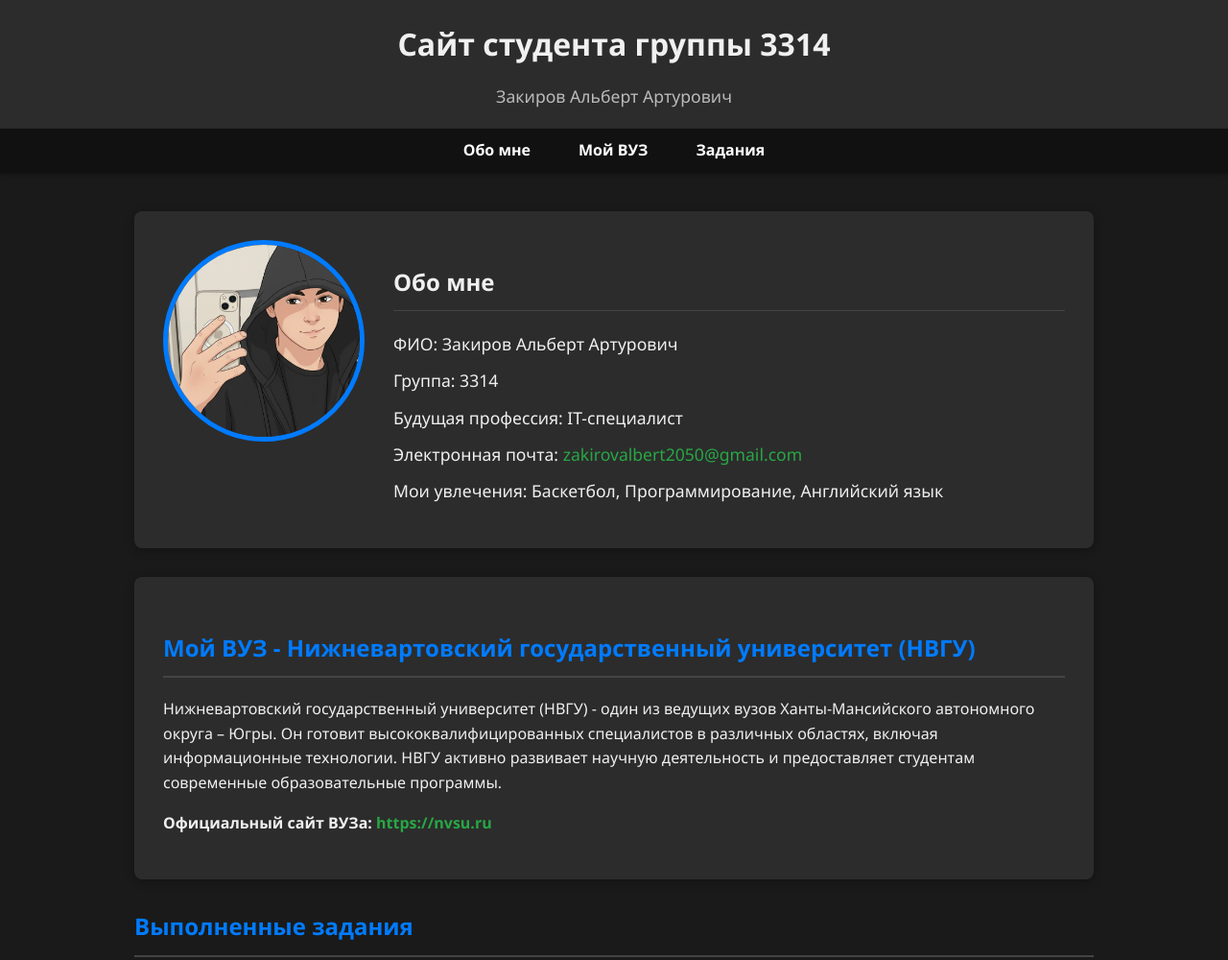
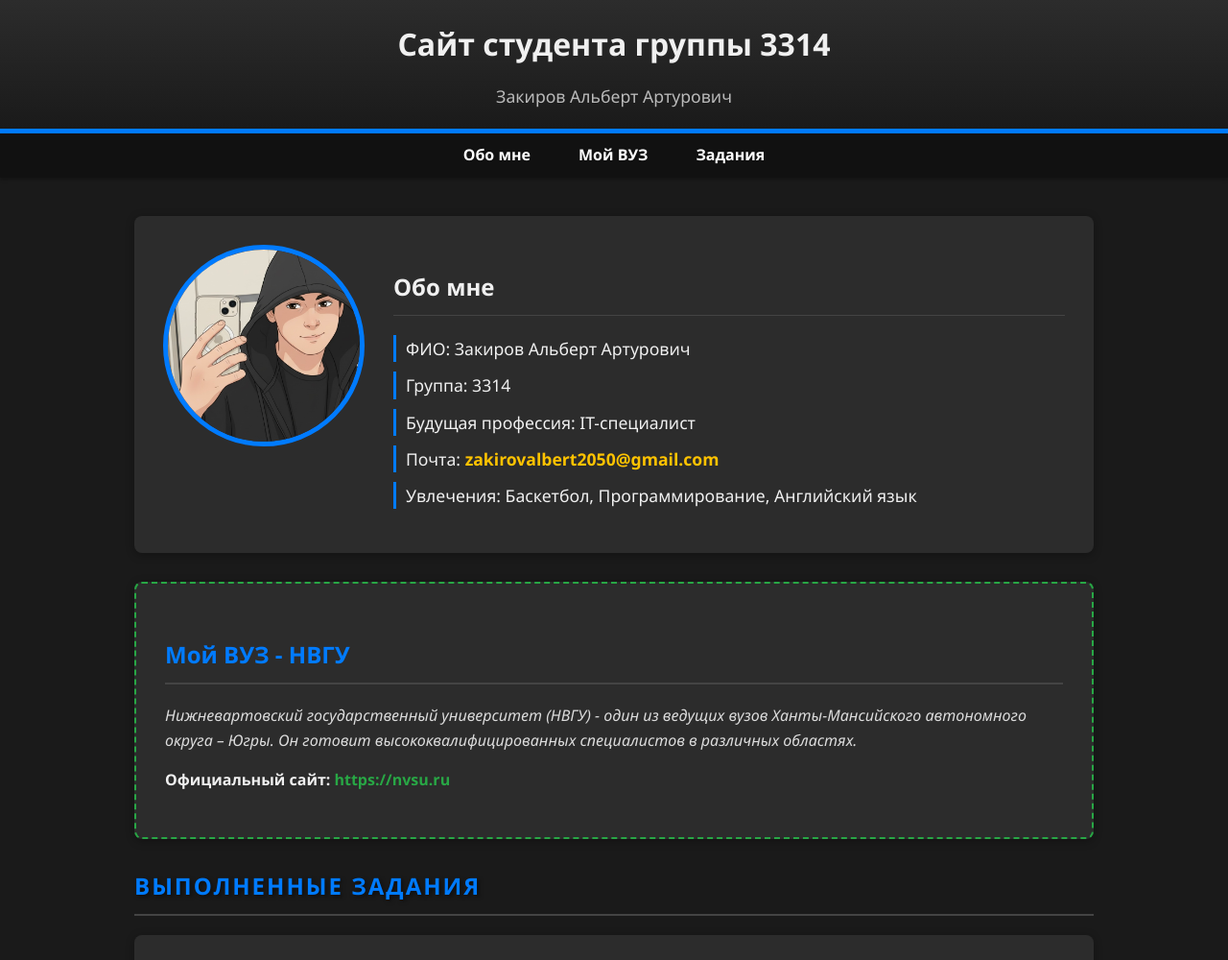
Before and after one commit to 4L-QAYYIM/Web-programming, a plain HTML site: page L2/index.html in a window 1280 px wide. Shown: the top 1000 px of the page at 96% size. Drawn offline with Linux system fonts and the light colour scheme.

Commit message:
Add files via upload

```diff
--- a/L2/index.html
+++ b/L2/index.html
@@ -4,12 +4,35 @@
     <meta charset="UTF-8">
     <meta name="viewport" content="width=device-width, initial-scale=1.0">
     <title>Сайт студента: Закиров Альберт</title>
+
     <link rel="stylesheet" href="style.css">
     <link rel="stylesheet" href="tasks.css">
+
+    <style>
+        .university-info {
+            border: 2px dashed var(--secondary-color);
+            transition: transform 0.3s ease;
+        }
+
+        .university-info:hover {
+            transform: scale(1.01);
+        }
+
+        #tasks-section h2 {
+            text-transform: uppercase;
+            letter-spacing: 2px;
+            text-shadow: 2px 2px 4px rgba(0,0,0,0.5);
+        }
+
+        .details ul li {
+            padding-left: 10px;
+            border-left: 3px solid var(--primary-color);
+        }
+    </style>
 </head>
 <body>
 
-    <header class="header">
+    <header class="header" style="border-bottom: 5px solid #007BFF; background-image: linear-gradient(to bottom, #2c2c2c, #1a1a1a);">
         <h1>Сайт студента группы 3314</h1>
         <p>Закиров Альберт Артурович</p>
     </header>
@@ -34,19 +57,19 @@
                     <li>ФИО: Закиров Альберт Артурович</li>
                     <li>Группа: 3314</li>
                     <li>Будущая профессия: IT-специалист</li>
-                    <li>Электронная почта: <a href="mailto:zakirovalbert2050@gmail.com">zakirovalbert2050@gmail.com</a></li>
-                    <li>Мои увлечения: Баскетбол, Программирование, Английский язык</li>
+                    <li>Почта: <a href="mailto:zakirovalbert2050@gmail.com" style="color: #ffc300; font-weight: bold;">zakirovalbert2050@gmail.com</a></li>
+                    <li>Увлечения: Баскетбол, Программирование, Английский язык</li>
                 </ul>
             </div>
         </section>
 
         <section class="university-info" id="university">
-            <h2>Мой ВУЗ - Нижневартовский государственный университет (НВГУ)</h2>
-            <p>
-                Нижневартовский государственный университет (НВГУ) - один из ведущих вузов Ханты-Мансийского автономного округа – Югры. Он готовит высококвалифицированных специалистов в различных областях, включая информационные технологии. НВГУ активно развивает научную деятельность и предоставляет студентам современные образовательные программы.
+            <h2>Мой ВУЗ - НВГУ</h2>
+            <p style="font-style: italic; opacity: 0.9;">
+                Нижневартовский государственный университет (НВГУ) - один из ведущих вузов Ханты-Мансийского автономного округа – Югры. Он готовит высококвалифицированных специалистов в различных областях.
             </p>
             <p class="link-to-nvsu">
-                Официальный сайт ВУЗа: <a href="https://nvsu.ru" target="_blank">https://nvsu.ru</a>
+                Официальный сайт: <a href="https://nvsu.ru" target="_blank">https://nvsu.ru</a>
             </p>
         </section>
 
@@ -73,7 +96,7 @@
                 <div class="task-demo">
                     <table class="styled-table">
                         <tbody>
-                            <tr style="background-color: var(--primary-color);">
+                            <tr style="background-color: #007BFF; color: white;">
                                 <td colspan="8">6</td>
                             </tr>
                             <tr>
@@ -102,7 +125,7 @@
                             <tr>
                                 <td class="primary-cell" colspan="6">6</td>
                             </tr>
-                            <tr style="background-color: var(--primary-color);">
+                            <tr style="background-color: #007BFF; color: white;">
                                 <td colspan="8">6</td>
                             </tr>
                         </tbody>
@@ -141,15 +164,11 @@
                                 <div class="radio-options">
                                     <label class="radio-option">
                                         <input type="radio" name="like" value="yes">
-                                        Yes
+                                        Да
                                     </label>
                                     <label class="radio-option">
                                         <input type="radio" name="like" value="no">
-                                        No
-                                    </label>
-                                    <label class="radio-option">
-                                        <input type="radio" name="like" value="maybe">
-                                        Maybe
+                                        Нет
                                     </label>
                                 </div>
                             </div>
@@ -158,10 +177,8 @@
                         </form>
                     </div>
                 </div>
-
             </div>
         </section>
-
     </main>
 
     <footer class="footer">
```
